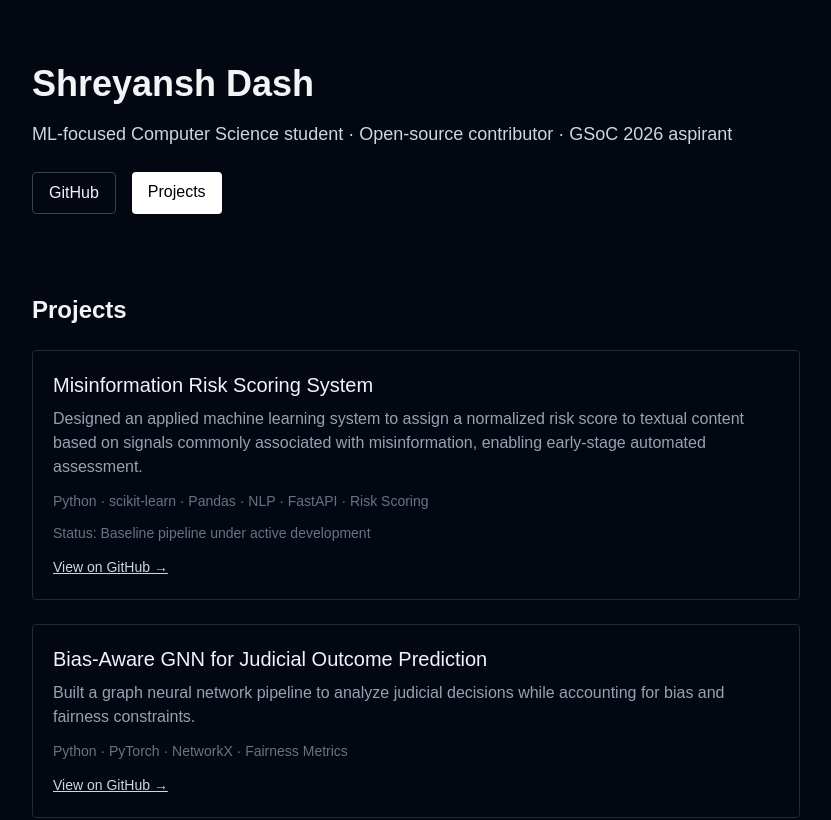
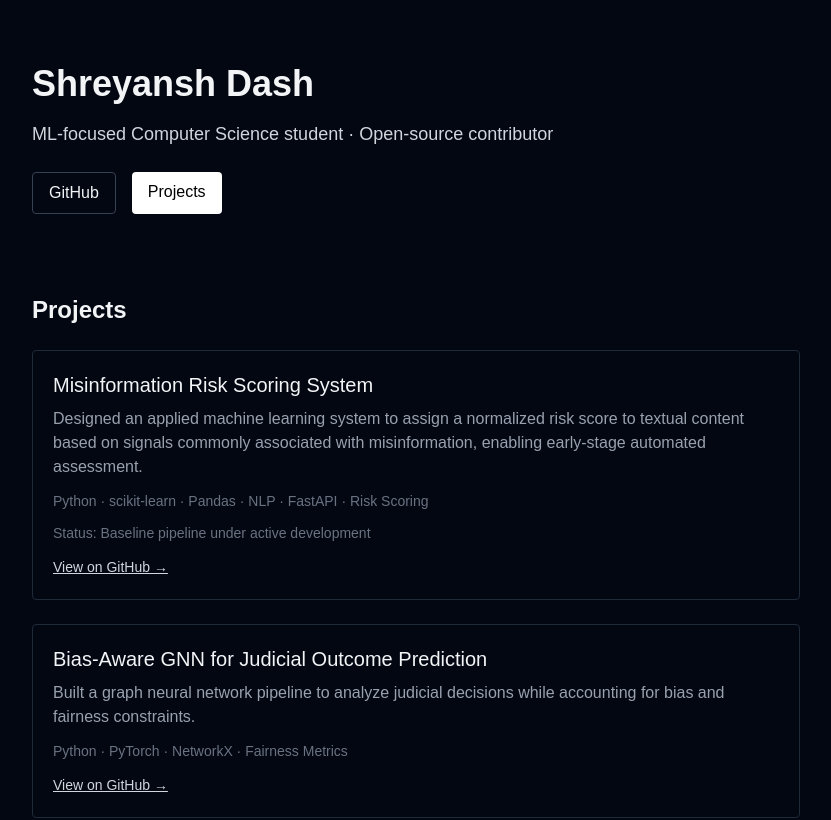
Before and after one commit to shreyansh-dash/Portfolio, a Next.js app: page / in a window 1280 px wide. Shown: the top 820 px of the page, without its empty margins (224-1055 px from the left). Built offline with nearby package versions, Linux system fonts and the light colour scheme.

Commit message:
Removed my aspirations

```diff
--- a/app/page.tsx
+++ b/app/page.tsx
@@ -13,7 +13,7 @@ export default function Home() {
           </h1>
 
           <p className="text-lg text-gray-300 mb-6">
-            ML-focused Computer Science student · Open-source contributor · GSoC 2026 aspirant
+            ML-focused Computer Science student · Open-source contributor
           </p>
 
           <div className="flex gap-4">
```
